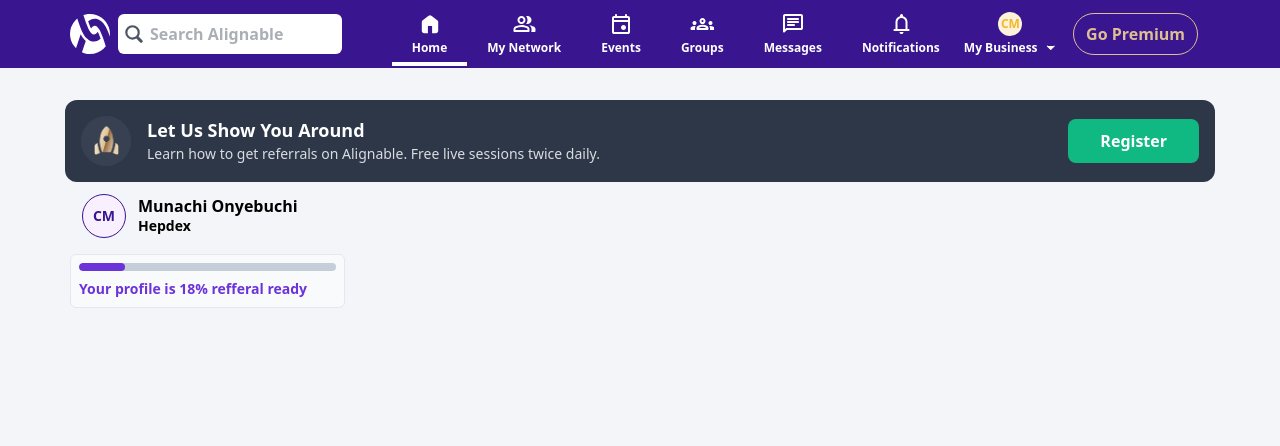
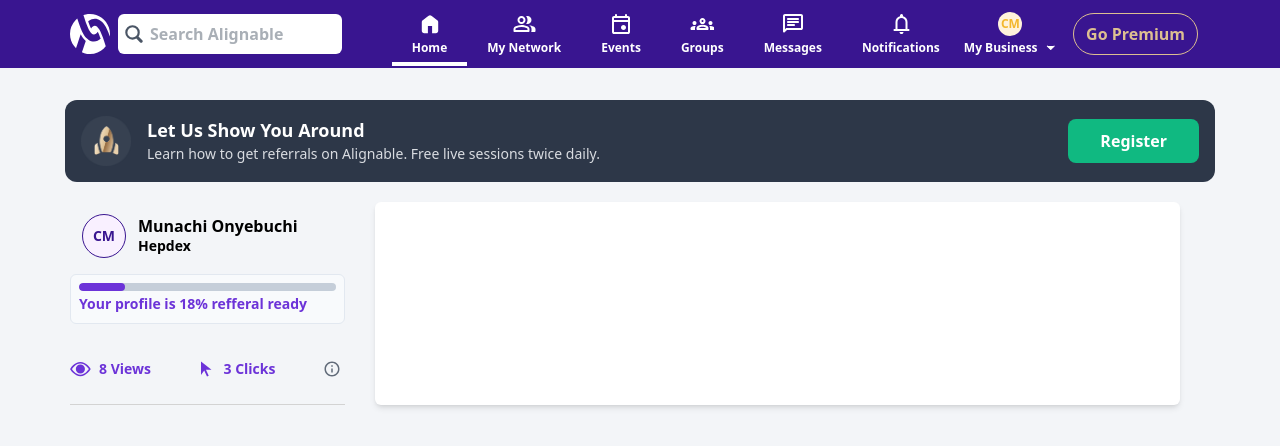
Before and after one commit to munachi821/alignable, a Next.js app: page /biz in a window 1280 px wide. Shown: the top 446 px of the page. Built offline with nearby package versions, Linux system fonts and the light colour scheme.

Commit message:
the feed

```diff
--- a/app/(dashboard)/biz/page.tsx
+++ b/app/(dashboard)/biz/page.tsx
@@ -1,6 +1,12 @@
+"use client";
 import Image from "next/image";
 import rocketImg from "../../../public/images/rocket_jumpstart_logo.png";
-const page = () => {
+import ViewsSVG from "@/components/SVG/ViewsSVG";
+import ClickSVG from "@/components/SVG/ClickSVG";
+import InfoSVG from "@/components/SVG/InfoSVG";
+import { useState } from "react";
+const Page = () => {
+  const [showInfo, setShowInfo] = useState(false);
   return (
     <section className="w-screen min-h-screen py-8">
       <div className="max-w-[1150px] mx-auto bg-[#2d3748] px-4 py-4 rounded-xl flex justify-between items-center">
@@ -27,8 +33,9 @@
         </a>
       </div>
 
-      <div className="flex gap-7.5 max-w-[1140px] mx-auto">
+      <div className="flex gap-7.5 max-w-[1140px] mx-auto mt-5">
         <div className="max-w-[275px] w-full">
+          <div className="border-b pb-5.5 border-[#d3d3d3]">
             <div className="flex p-3 items-center gap-3 rounded-lg mb-1">
               <span className="size-11 rounded-full flex items-center justify-center bg-[#f9f0ff] text-[#391590] border border-[#391590] text-sm font-semibold">
                 CM
@@ -43,15 +50,41 @@
               <div className="w-full h-2 rounded-full bg-[#c5ced9] overflow-hidden">
                 <div className="w-[18%] h-full bg-[#6c33d8] rounded-full"></div>
               </div>
-            <p className="text-[#6c33d8] mt-2 text-sm font-bold">
+              <a
+                href="#"
+                className="text-[#6c33d8] mt-2 text-sm font-bold hover:underline"
+              >
                 Your profile is 18% refferal ready
-            </p>
+              </a>
+            </div>
+
+            <div className="flex items-center justify-between mt-8 relative">
+              <div className="text-[#6c33d8] font-bold flex gap-2 items-center text-sm group">
+                <ViewsSVG />{" "}
+                <a href="#" className="group-hover:underline">
+                  8 Views
+                </a>
+              </div>
+              <div className="text-[#6c33d8] font-bold flex gap-2 items-center text-sm group">
+                <ClickSVG />{" "}
+                <a href="#" className="group-hover:underline">
+                  3 Clicks
+                </a>
+              </div>
+              <div className="text-[#616b79] p-1 rounded-full cursor-pointer hover:bg-[#e2e8f0] transition-colors group">
+                <InfoSVG />
+                <div className="absolute w-150 bg-[#2d3748] p-4 -left-6.5 bottom-10 font-bold text-white rounded-lg hidden group-hover:block">
+                  Total views and clicks on your business profile, content and
+                  services in the last 90 days.
+                </div>
+              </div>
+            </div>
           </div>
         </div>
 
-        <div className="max-w-[805px]"></div>
+        <div className="max-w-[805px] w-full bg-white rounded-md shadow-md"></div>
       </div>
     </section>
   );
 };
-export default page;
+export default Page;
--- /dev/null
+++ b/components/SVG/ClickSVG.tsx
@@ -0,0 +1,16 @@
+const ClickSVG = () => {
+  return (
+    <svg
+      xmlns="http://www.w3.org/2000/svg"
+      viewBox="0 0 24 24"
+      role="img"
+      width="21"
+      height="18"
+      fill="currentColor"
+    >
+      <title id="aca1wz5pq52ts59sxjxll3b1epj1bp8p"></title>
+      <path d="m14 21.9-3.7-7.925L6 20V2l14 11h-7.375l3.625 7.85L14 21.9Z"></path>
+    </svg>
+  );
+};
+export default ClickSVG;
--- /dev/null
+++ b/components/SVG/InfoSVG.tsx
@@ -0,0 +1,16 @@
+const InfoSVG = () => {
+  return (
+    <svg
+      xmlns="http://www.w3.org/2000/svg"
+      viewBox="0 0 24 24"
+      role="img"
+      height="18"
+      fill="currentColor"
+      width="18"
+      className="shrink-0"
+    >
+      <path d="M11 7h2v2h-2V7Zm1 10c.55 0 1-.45 1-1v-4c0-.55-.45-1-1-1s-1 .45-1 1v4c0 .55.45 1 1 1Zm0-15C6.48 2 2 6.48 2 12s4.48 10 10 10 10-4.48 10-10S17.52 2 12 2Zm0 18c-4.41 0-8-3.59-8-8s3.59-8 8-8 8 3.59 8 8-3.59 8-8 8Z"></path>
+    </svg>
+  );
+};
+export default InfoSVG;
--- /dev/null
+++ b/components/SVG/ViewsSVG.tsx
@@ -0,0 +1,19 @@
+const ViewsSVG = () => {
+  return (
+    <svg
+      xmlns="http://www.w3.org/2000/svg"
+      width="21"
+      height="18"
+      role="img"
+      fill="currentColor"
+      viewBox="0 0 21 18"
+    >
+      <path
+        d="m4.12997,11.70529a17.03848,17.03848 0 0 1 -2.22346,-2.64721c0.37702,-0.55748 1.14718,-1.60798 2.22346,-2.6456c1.71432,-1.6531 3.854,-2.94045 6.24503,-2.94045s4.53071,1.28896 6.24503,2.94045a17.02398,17.02398 0 0 1 2.22346,2.6456c-0.37702,0.55748 -1.14718,1.60959 -2.22346,2.64721c-1.71432,1.65148 -3.854,2.93884 -6.24503,2.93884s-4.53071,-1.28735 -6.24503,-2.93884zm-3.85883,-2.24441c0.04028,0.06928 1.01506,1.70788 2.71971,3.36097c2.03012,1.96567 4.54682,3.41575 7.38415,3.41575c2.83572,0 5.35564,-1.45008 7.38415,-3.41575a17.73613,17.73613 0 0 0 2.71971,-3.35936a0.79755,0.79755 0 0 0 0,-0.81205c-0.04028,-0.06767 -1.01506,-1.70788 -2.71971,-3.35936c-2.03012,-1.96567 -4.54682,-3.41575 -7.38415,-3.41575c-2.83572,0 -5.35564,1.45008 -7.38415,3.41575a17.74097,17.74097 0 0 0 -2.71971,3.35936a0.79755,0.79755 0 0 0 0,0.81205l0,-0.00161zm14.67646,-0.45114a4.56293,4.56293 0 1 1 -9.12586,0a4.56293,4.56293 0 0 1 9.12586,0z"
+        clipRule="evenodd"
+        fillRule="evenodd"
+      ></path>
+    </svg>
+  );
+};
+export default ViewsSVG;
```
Lines whose indentation alone changed are shown as unchanged.
